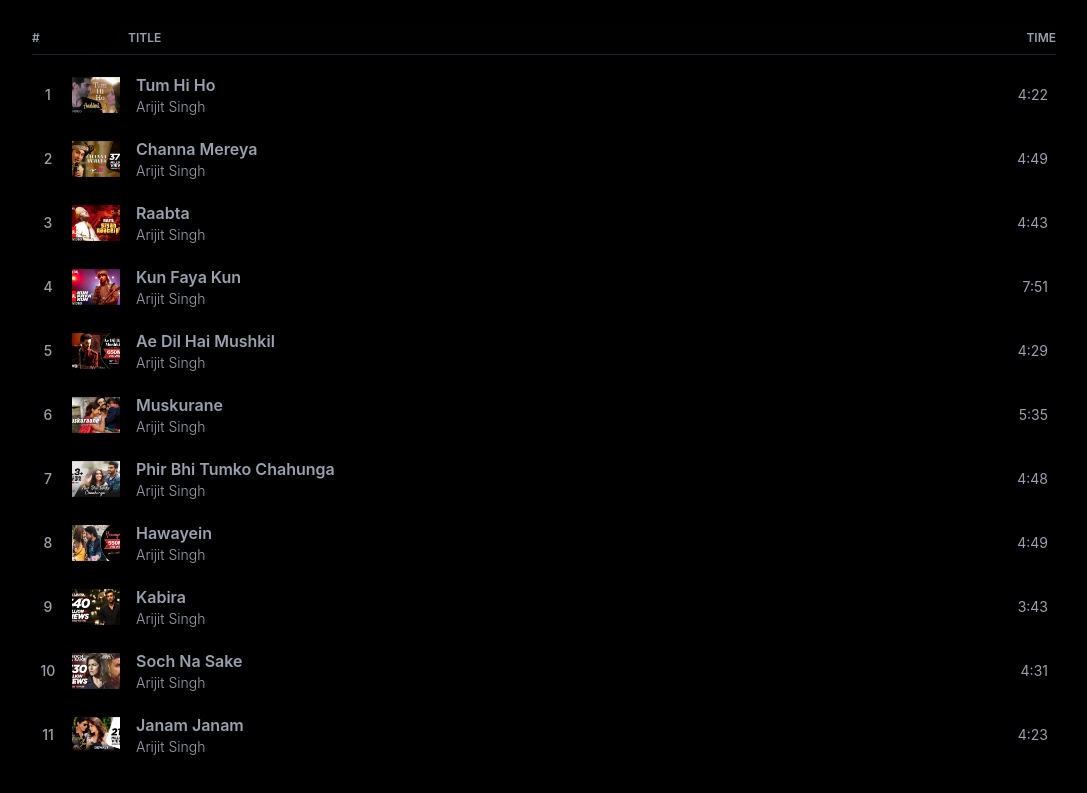
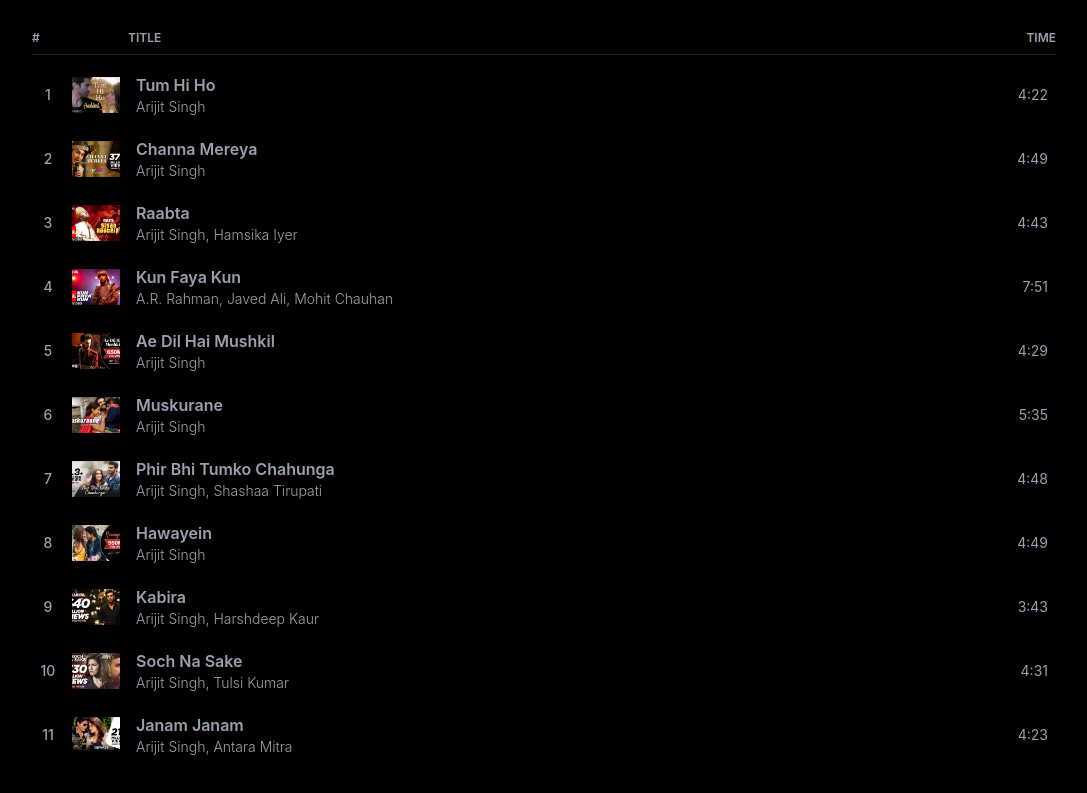
Before and after one commit to Shahidk6795/VibeCast, a React (Vite) app: page /artist/arijit in a window 1280 px wide. Shown: the part 491-1284 px from the top of the page, without its empty margins (96-1183 px from the left). Built offline with nearby package versions, Linux system fonts and the light colour scheme.

Commit message:
Add project to dev branch

```diff
--- a/src/components/GlobalMiniPlayer.jsx
+++ b/src/components/GlobalMiniPlayer.jsx
@@ -11,7 +11,7 @@ const GlobalMiniPlayer = () => {
     prevSong,
     progress,
     duration,
-    miniPlayerVisible,
+    miniPlayerVisible, // This is not used in the JSX, but kept from your code
   } = useContext(PlayerContext);
 
   // ✅ Fix 1: Ensure window focuses when mini player becomes visible (so space works instantly)
@@ -26,24 +26,31 @@ const GlobalMiniPlayer = () => {
   const formatTime = (sec) => {
     if (!sec) return "0:00";
     const minutes = Math.floor(sec / 60);
-    const seconds = Math.floor(sec % 60).toString().padStart(2, "0");
+    const seconds = Math.floor(sec % 60)
+      .toString()
+      .padStart(2, "0");
     return `${minutes}:${seconds}`;
   };
+
+  // Get the current song object to avoid repeating playlist[currentSongIndex]
+  const currentSong = playlist[currentSongIndex];
 
   return (
     <div className="fixed bottom-0 left-0 right-0 h-24 bg-gray-900/95 backdrop-blur-md z-50 flex items-center justify-between px-6 shadow-2xl border-t border-gray-800">
       {/* Left: Song Info */}
       <div className="flex items-center w-1/4 min-w-[200px]">
         <img
-          src={playlist[currentSongIndex].image}
-          alt={playlist[currentSongIndex].name}
+          src={currentSong.image}
+          alt={currentSong.name}
           className="w-14 h-14 object-cover rounded mr-4 shadow-lg"
         />
         <div className="flex flex-col truncate">
           <span className="font-semibold text-white truncate">
-            {playlist[currentSongIndex].name}
+            {currentSong.name}
           </span>
-          <span className="text-xs text-gray-400">Arijit Singh</span>
+          <span className="text-xs text-gray-400">
+            {currentSong.artist || "Unknown Artist"}
+          </span>
         </div>
       </div>
 
@@ -93,7 +100,7 @@ const GlobalMiniPlayer = () => {
           <div className="w-full h-1 bg-gray-700 rounded-full">
             <div
               className="h-1 bg-[#1db954] rounded-full"
-              style={{ width: `${(progress / duration) * 100}%` }}
+              style={{ width: `${(progress / (duration || 1)) * 100}%` }} // Added || 1 to prevent NaN
             ></div>
           </div>
           <span>{formatTime(duration)}</span>
--- a/src/components/artists/arjit.jsx
+++ b/src/components/artists/arjit.jsx
@@ -1,6 +1,6 @@
 import React, { useContext, useEffect } from "react";
 import { useNavigate } from "react-router-dom";
-import { PlayerContext } from "../../context/PlayerContext"
+import { PlayerContext } from "../../context/PlayerContext";
 import "@/index.css";
 import arijitImg from "../../assets/images/arijit.jpeg";
 import JanamJanam from "../../assets/images/Janam_Janam.jpg";
@@ -30,7 +30,9 @@ import PhirBhiTumkoChahunga from "../../assets/music/Phir_Bhi_Tumko_Chahunga.mp3
 const formatTime = (sec) => {
   if (!sec) return "0:00";
   const minutes = Math.floor(sec / 60);
-  const seconds = Math.floor(sec % 60).toString().padStart(2, "0");
+  const seconds = Math.floor(sec % 60)
+    .toString()
+    .padStart(2, "0");
   return `${minutes}:${seconds}`;
 };
 
@@ -49,17 +51,17 @@ const Arijit = () => {
   } = useContext(PlayerContext);
 
   const songs = [
-    { name: "Tum Hi Ho", path: TumHiHo, image: tum_hi_ho, durationDisplay: "4:22" },
-    { name: "Channa Mereya", path: ChannaMereya, image: Channa_Merey, durationDisplay: "4:49" },
-    { name: "Raabta", path: Raabta, image: raabta, durationDisplay: "4:43" },
-    { name: "Kun Faya Kun", path: KunFayaKun, image: KunFaya, durationDisplay: "7:51" },
-    { name: "Ae Dil Hai Mushkil", path: AeDilHaiMushkil, image: AeDil, durationDisplay: "4:29" },
-    { name: "Muskurane", path: Muskurane, image: muskuraneke, durationDisplay: "5:35" },
-    { name: "Phir Bhi Tumko Chahunga", path: PhirBhiTumkoChahunga, image: phirbhi, durationDisplay: "4:48" },
-    { name: "Hawayein", path: Hawayein, image: Hawayei, durationDisplay: "4:49" },
-    { name: "Kabira", path: Kabira, image: kabira, durationDisplay: "3:43" },
-    { name: "Soch Na Sake", path: SochNaSake, image: Soch_Na_Sake, durationDisplay: "4:31" },
-    { name: "Janam Janam", path: Janam_Janam, image: JanamJanam, durationDisplay: "4:23" },
+    { name: "Tum Hi Ho", path: TumHiHo, image: tum_hi_ho, durationDisplay: "4:22", artist: "Arijit Singh" },
+    { name: "Channa Mereya", path: ChannaMereya, image: Channa_Merey, durationDisplay: "4:49", artist: "Arijit Singh" },
+    { name: "Raabta", path: Raabta, image: raabta, durationDisplay: "4:43", artist: "Arijit Singh, Hamsika Iyer" },
+    { name: "Kun Faya Kun", path: KunFayaKun, image: KunFaya, durationDisplay: "7:51", artist: "A.R. Rahman, Javed Ali, Mohit Chauhan" },
+    { name: "Ae Dil Hai Mushkil", path: AeDilHaiMushkil, image: AeDil, durationDisplay: "4:29", artist: "Arijit Singh" },
+    { name: "Muskurane", path: Muskurane, image: muskuraneke, durationDisplay: "5:35", artist: "Arijit Singh" },
+    { name: "Phir Bhi Tumko Chahunga", path: PhirBhiTumkoChahunga, image: phirbhi, durationDisplay: "4:48", artist: "Arijit Singh, Shashaa Tirupati" },
+    { name: "Hawayein", path: Hawayein, image: Hawayei, durationDisplay: "4:49", artist: "Arijit Singh" },
+    { name: "Kabira", path: Kabira, image: kabira, durationDisplay: "3:43", artist: "Arijit Singh, Harshdeep Kaur" },
+    { name: "Soch Na Sake", path: SochNaSake, image: Soch_Na_Sake, durationDisplay: "4:31", artist: "Arijit Singh, Tulsi Kumar" },
+    { name: "Janam Janam", path: Janam_Janam, image: JanamJanam, durationDisplay: "4:23", artist: "Arijit Singh, Antara Mitra" },
   ];
 
   const handlePlayPause = () => {
@@ -73,7 +75,8 @@ const Arijit = () => {
 
   const selectSong = (index) => {
     playPlaylist(songs, index, true);
-  };
+    setMiniPlayerVisible(true);
+S  };
 
   const goBack = () => {
     navigate("/");
@@ -121,7 +124,12 @@ const Arijit = () => {
             stroke="currentColor"
             viewBox="0 0 24 24"
           >
-            <path strokeLinecap="round" strokeLinejoin="round" strokeWidth="2" d="M15 19l-7-7 7-7"></path>
+            <path
+              strokeLinecap="round"
+              strokeLinejoin="round"
+              strokeWidth="2"
+              d="M15 19l-7-7 7-7"
+            ></path>
           </svg>
         </button>
         <div className="flex items-end max-w-5xl mx-auto h-full px-6 pb-8">
@@ -147,7 +155,7 @@ const Arijit = () => {
               onClick={handlePlayPause}
               className="w-16 h-16 rounded-full spotify-green text-black flex items-center justify-center shadow-2xl hover:scale-105 transition-transform"
             >
-              {isPlaying ? (
+              {isPlaying && playlist.length && playlist[0].name === songs[0].name ? (
                 <svg className="w-8 h-8" fill="currentColor" viewBox="0 0 24 24">
                   <path d="M6 19h4V5H6v14zm8-14v14h4V5h-4z" />
                 </svg>
@@ -180,9 +188,15 @@ const Arijit = () => {
               }`}
             >
               <div className="font-medium text-sm text-center">
-                {playlist.length && playlist[currentSongIndex]?.name === song.name && isPlaying ? (
+                {playlist.length &&
+                playlist[currentSongIndex]?.name === song.name &&
+                isPlaying ? (
                   <span className="text-spotify-green">
-                    <svg className="w-4 h-4 mx-auto" fill="#1db954" viewBox="0 0 24 24">
+                    <svg
+                      className="w-4 h-4 mx-auto"
+                      fill="#1db954"
+                      viewBox="0 0 24 24"
+                    >
                       <path d="M7 19v-14h3v14h-3zm8 0V5h3v14h-3z" />
                     </svg>
                   </span>
@@ -190,13 +204,22 @@ const Arijit = () => {
                   idx + 1
                 )}
               </div>
-              <img src={song.image} alt={song.name} className="w-12 h-12 object-cover rounded shadow-md" />
+              <img
+                src={song.image}
+                alt={song.name}
+                className="w-12 h-12 object-cover rounded shadow-md"
+              />
               <div className="flex flex-col truncate">
-                <span className="text-base font-semibold truncate">{song.name}</span>
-                <span className="text-sm font-light text-gray-400">Arijit Singh</span>
+                <span className="text-base font-semibold truncate">
+                  {song.name}
+                </span>
+                <span className="text-sm font-light text-gray-400">
+                  {song.artist}
+                </span>
               </div>
               <div className="text-right text-sm text-gray-400">
-                {playlist.length && playlist[currentSongIndex]?.name === song.name
+                {playlist.length &&
+                playlist[currentSongIndex]?.name === song.name
                   ? formatTime(duration)
                   : song.durationDisplay}
               </div>
```
Also changed, not shown: src/components/artists/atif.jsx (+51 -24 lines), src/components/artists/himesh.jsx (+11 -27 lines).
